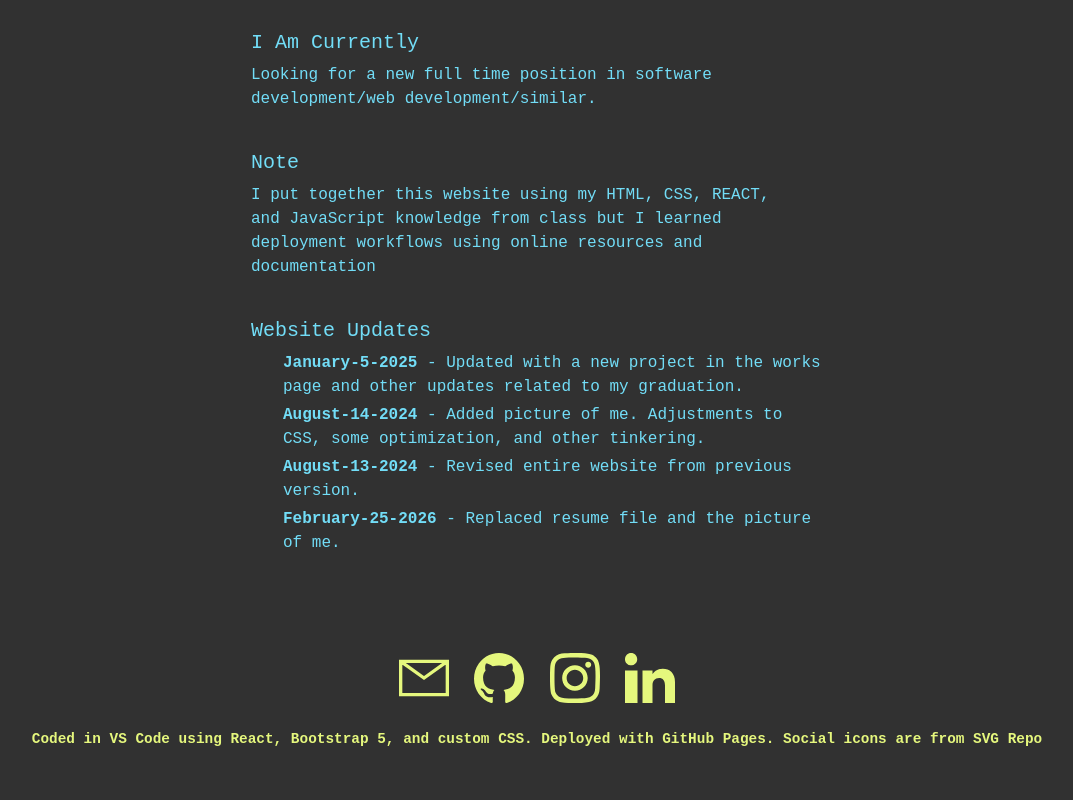
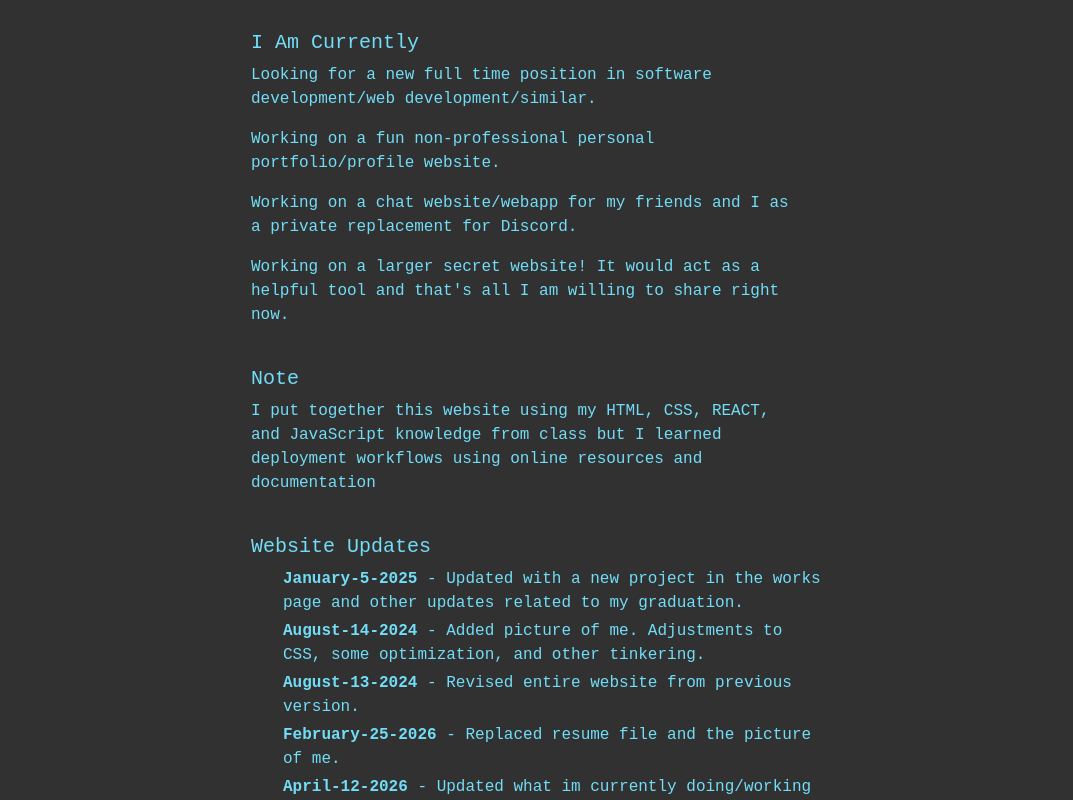
Before and after one commit to Bentheperson101/bentheperson101.github.io, a React (Create React App) app: page / in a window 1280 px wide. Shown: the part 860-1660 px from the top of the page, without its empty margins (103-1176 px from the left). Built offline with nearby package versions, Linux system fonts and the light colour scheme.

Commit message:
Updated what I am doing

```diff
--- a/src/pages/Home.js
+++ b/src/pages/Home.js
@@ -23,6 +23,9 @@ const Home = () => {
                             <br></br>
                             <h5>I Am Currently</h5>
                             <p>Looking for a new full time position in software development/web development/similar.</p>
+                            <p>Working on a fun non-professional personal portfolio/profile website.</p>
+                            <p>Working on a chat website/webapp for my friends and I as a private replacement for Discord.</p>
+                            <p>Working on a larger secret website! It would act as a helpful tool and that's all I am willing to share right now.</p>
                             <br></br>
                             <h5>Note</h5>
                             <p>I put together this website using my HTML, CSS, REACT, and JavaScript knowledge from class but I learned deployment
@@ -35,6 +38,7 @@ const Home = () => {
                             <li><b>August-14-2024</b> - Added picture of me. Adjustments to CSS, some optimization, and other tinkering.</li>
                             <li><b>August-13-2024</b> - Revised entire website from previous version.</li>
                             <li><b>February-25-2026</b> - Replaced resume file and the picture of me.</li>
+                            <li><b>April-12-2026</b> - Updated what im currently doing/working on</li>
                         </ul>
                     </div>
                 }
```
